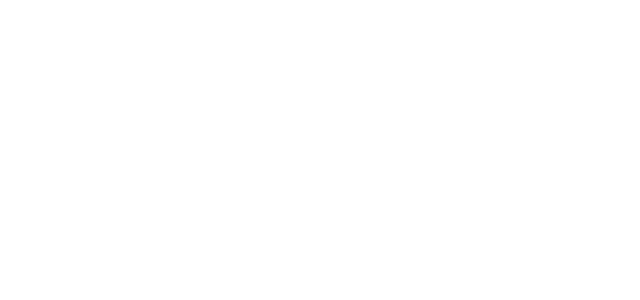
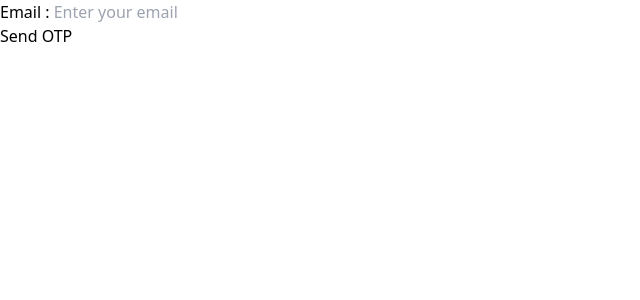
Before and after one commit to shivshankar12345/petfood-ecommerce-frontend, a React (Vite) app: page / in a window 1280 px wide. Shown: the top 300 px of the page, without its empty margins (0-640 px from the left). Built offline with nearby package versions, Linux system fonts and the light colour scheme.

Commit message:
Create on SigUp/LogIn Page

```diff
--- a/package.json
+++ b/package.json
@@ -10,8 +10,11 @@
     "preview": "vite preview"
   },
   "dependencies": {
+    "axios": "^1.7.7",
     "react": "^18.3.1",
-    "react-dom": "^18.3.1"
+    "react-dom": "^18.3.1",
+    "react-hook-form": "^7.53.0",
+    "react-router-dom": "^6.26.2"
   },
   "devDependencies": {
     "@eslint/js": "^9.9.0",
--- a/src/App.tsx
+++ b/src/App.tsx
@@ -1,8 +1,11 @@
 import './App.css'
+import SignUp from './pages/SignUp'
 
 
 function App() {
- return <></>
+ return <>
+   <SignUp></SignUp>
+ </>
 }
 
 export default App
--- /dev/null
+++ b/src/components/InputBox.tsx
@@ -0,0 +1,47 @@
+import React from "react";
+import { SubmitHandler,UseFormHandleSubmit, UseFormRegister} from "react-hook-form";
+
+interface InputProps {
+    id:string;
+    label:string;
+    type:string;
+    placeholder:string;
+    register: ReturnType<UseFormRegister<any>>;
+    handleSubmit: UseFormHandleSubmit<any>;
+  onSubmit: SubmitHandler<any>;
+  buttonText: string;
+  value:string;
+  }
+
+const InputBox: React.FC<InputProps>  = ({  id,type, label, placeholder,value, register,buttonText,handleSubmit,onSubmit }) => {
+  return (
+    <>
+       <form onSubmit={handleSubmit(onSubmit)}>
+        {(type === "option") ? ( <div className="Email-form">
+          <label htmlFor={id}>{label} :</label>
+          <select
+            id={id}
+            {... register}
+          >
+            <option value="">Select your gender</option>
+            <option value="male">Male</option>
+            <option value="female">Female</option>
+            <option value="other">Other</option>
+          </select>
+        </div>  ) :  ( <div className="Details-form">
+        <label htmlFor={id}>{label} : </label>
+        <input
+          id={id}
+          type={type}
+          placeholder={placeholder}
+          value={value === '' ? undefined: value}
+          {... register}
+        />
+      </div>) }
+        {buttonText != "" && ( <button type="submit">{buttonText}</button>)}
+    </form>
+    </>
+  );
+};
+
+export default InputBox;
--- /dev/null
+++ b/src/pages/LogIn.tsx
@@ -0,0 +1,154 @@
+import React from 'react'
+import { useForm, SubmitHandler } from 'react-hook-form';
+import InputBox from '../components/InputBox';
+
+interface IFormInput {
+    name: string;
+    email: string; // Already provided by the user
+    phone: string;
+    gender: 'male' | 'female' | 'other';
+  }
+interface LogInProps {
+    email: string;
+  }
+
+
+const LogIn: React.FC<LogInProps> = ({email}) => {
+    const { register:registerDetails, handleSubmit:handleDetailsSubmit,formState:{errors} } = useForm<IFormInput>();
+    const onSubmitDetails: SubmitHandler<IFormInput> = (data) => {
+        console.log(data);
+        // Perform your form submission logic here (API call, etc.)
+      };
+    console.log(errors);
+  return (
+    <div>LogIn Details
+        {/* <form onSubmit={handleDetailsSubmit(onSubmitDetails)}> */}
+
+         {/* <div className="form-group">
+          <label htmlFor="name">Name:</label>
+          <input
+            id="name"
+            type="text"
+            placeholder="Enter your name"
+            {...registerDetails('name', {
+              required: 'Name is required',
+              minLength: {
+                value: 20,
+                message: 'Name must be at least 20 characters long'
+              }
+            })}
+          /> */}
+          <InputBox
+           id="name"
+           label="Name"
+           type="text"
+           placeholder="Enter your name"
+           register= {registerDetails('name', {
+            required: 'Name is required',
+            minLength: {
+              value: 20,
+              message: 'Name must be at least 20 characters long'
+             },
+           })}
+           handleSubmit={handleDetailsSubmit}
+           onSubmit={onSubmitDetails}
+           buttonText=""
+           value=""
+
+          />
+        {/* </div> */}
+
+        {/* Email (Read-only)
+        <div className="form-group">
+          <label htmlFor="email">Email:</label>
+          <input
+            id="email"
+            type="email"
+            value={email}
+            readOnly
+            {...registerDetails('email')}
+          />
+        </div> */}
+        <InputBox
+           id="email"
+           label="Email"
+           type="email"
+           value={email}
+           placeholder=''
+           register={registerDetails('email')}
+           handleSubmit={handleDetailsSubmit}
+           onSubmit={onSubmitDetails}
+           buttonText=""
+        />
+
+        {/* Phone Number Input */}
+        {/* <div className="form-group">
+          <label htmlFor="phone">Phone Number:</label>
+          <input
+            id="phone"
+            type="tel"
+            placeholder="Enter your phone number"
+            {...registerDetails('phone', {
+              required: 'Phone number is required',
+              pattern: {
+                value: /^[0-9]{10}$/,
+                message: 'Enter a valid 10-digit phone number'
+              }
+            })}
+          />
+        </div> */}
+        <InputBox
+         id="phone"
+         label="Phone Number"
+         type="tel"
+         placeholder='Enter your phone number'
+         register={registerDetails('phone', {
+            required: 'Phone number is required',
+            pattern: {
+              value: /^[0-9]{10}$/,
+              message: 'Enter a valid 10-digit phone number'
+            }
+          })}
+          handleSubmit={handleDetailsSubmit}
+          onSubmit={onSubmitDetails}
+          buttonText=""
+          value=""
+
+         />
+
+        {/* Gender Select */}
+        {/* <div className="form-group">
+          <label htmlFor="gender">Gender:</label>
+          <select
+            id="gender"
+            {...registerDetails('gender', { required: 'Gender is required' })}
+          >
+            <option value="">Select your gender</option>
+            <option value="male">Male</option>
+            <option value="female">Female</option>
+            <option value="other">Other</option>
+          </select>
+        </div> */}
+
+        {/* Submit Button */}
+        {/* <button type="submit">Sign Up</button>
+      </form> */}
+      <InputBox
+         id="gender"
+         type="option"
+         label="Gender"
+         placeholder=''
+         register={registerDetails('gender', { required: 'Gender is required' })}
+          handleSubmit={handleDetailsSubmit}
+          onSubmit={onSubmitDetails}
+          buttonText="Sign Up"
+          value=""
+         />
+
+     </div>
+
+
+  )
+}
+
+export default LogIn;
--- /dev/null
+++ b/src/pages/SignUp.tsx
@@ -0,0 +1,91 @@
+import React from 'react';
+import { useForm, SubmitHandler } from 'react-hook-form';
+import { useState } from 'react';
+import LogIn from './LogIn';
+import InputBox from '../components/InputBox';
+
+
+interface IEmailInput {
+  email: string;
+}
+interface IOTPInput {
+    otp: string;
+  }
+
+const SignUp: React.FC = () => {
+    //States
+    const [step, setStep] = useState<'email' | 'otp' | 'details'>('email');
+    const [email, setEmail] = useState<string>('');
+    const [otpSent, setOtpSent] = useState<boolean>(false);
+
+  //React Form Hook
+  const { register:registerEmail, handleSubmit:handleEmailSubmit } = useForm<IEmailInput>();
+  const { register: registerOTP, handleSubmit: handleOTPSubmit } = useForm<IOTPInput>();
+
+
+  const onSubmitEmail: SubmitHandler<IEmailInput> = (data) => {
+    setEmail(data.email);
+    // Simulate sending OTP to the user's email here
+    console.log(`Sending OTP to ${data.email}`);
+    setOtpSent(true);
+    setStep('otp');
+  };
+
+  const onSubmitOTP: SubmitHandler<IOTPInput> = (data) => {
+    // Simulate OTP verification here
+    console.log(`Verifying OTP: ${data.otp}`);
+    if (data.otp === '123456') { // Simulate a correct OTP
+      setStep('details');
+    } else {
+      alert('Invalid OTP. Please try again.');
+    }
+  };
+  return (
+    <div className="signup-form">
+      {/* Step 1: Email Submission */}
+      {step === 'email' && (
+        <InputBox
+        id="email"
+        label="Email"
+        placeholder="Enter your email"
+        type="email"
+        register={registerEmail('email', {
+          required: 'Email is required',
+          pattern: {
+            value: /^[a-zA-Z0-9_.+-]+@[a-zA-Z0-9-]+\.[a-zA-Z0-9-.]+$/,
+            message: 'Enter a valid email address',
+          },
+        })}
+        handleSubmit={handleEmailSubmit}
+        onSubmit={onSubmitEmail}
+        buttonText="Send OTP"
+        value=""
+      />
+      )}
+
+      {/* Step 2: OTP Submission */}
+      {step === 'otp' && (
+        <InputBox
+        id='otp'
+        label="OTP"
+        placeholder="Enter the OTP sent to your email"
+        type="text"
+        register={registerOTP('otp', { required: 'OTP is required' })}
+        handleSubmit={handleOTPSubmit}
+        onSubmit={onSubmitOTP}
+        buttonText="Verify OTP"
+         value=""
+      />
+      )}
+
+    {/* Step:3 Submitting the Personal Details */}
+      { step ==="details" && (
+           <LogIn email={email} ></LogIn>
+
+      )}
+    </div>
+
+  );
+};
+
+export default SignUp;
```
Also changed, not shown: src/components/NavBar.tsx (added, +9 -0 lines), 1 other file (tests, documents, lock files or other folders).
